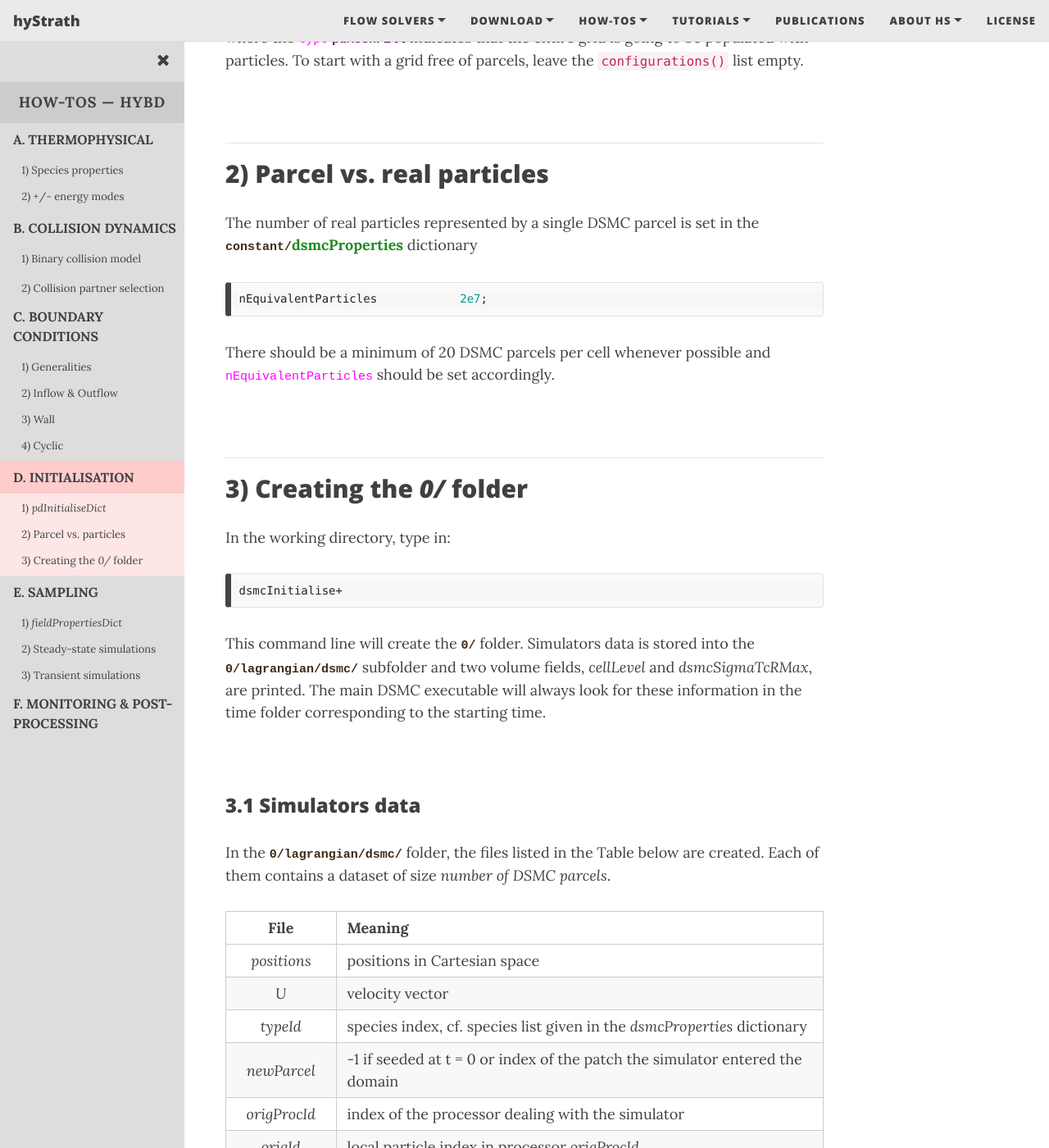
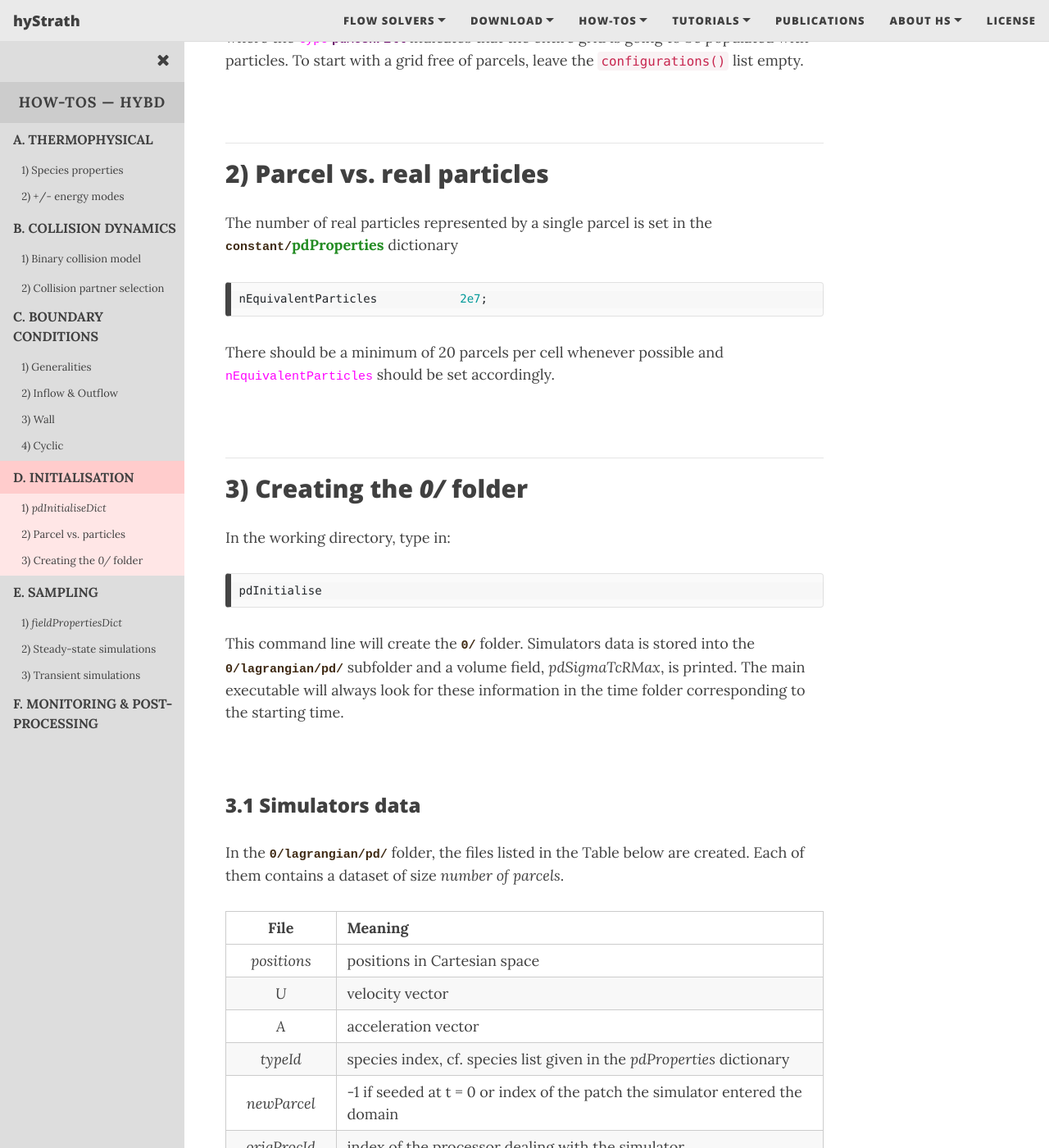
Before and after one commit to hystrath/hystrath.github.io, a Jekyll site: the page built from how-tos-picdsmc-fleming/how-tos-picdsmc-fleming-initialisation.md, in a window 1280 px wide and 1400 px high, scrolled down 990 px. Shown: the whole window at 82% size. Built offline with Jekyll 4.4.1, drawn with Linux system fonts in a browser that asks for light colours; nearby versions of some CDN libraries; some of the changed text lies outside the part shown.

Commit message:
Editing pages

````diff
--- a/how-tos-picdsmc-fleming/how-tos-picdsmc-fleming-initialisation.md
+++ b/how-tos-picdsmc-fleming/how-tos-picdsmc-fleming-initialisation.md
@@ -94,13 +94,13 @@ where the <dictkey>type</dictkey> <dictval>pdMeshFill</dictval> indicates that t
 ---
 ## 2) Parcel vs. real particles
 
-The number of real particles represented by a single DSMC parcel is set in the <dirname>constant/</dirname><dict>dsmcProperties</dict> dictionary
+The number of real particles represented by a single parcel is set in the <dirname>constant/</dirname><dict>pdProperties</dict> dictionary
 
 ```c++
 nEquivalentParticles            2e7;
 ```
 
-There should be a minimum of 20 DSMC parcels per cell whenever possible and <dictkey>nEquivalentParticles</dictkey> should be set accordingly.
+There should be a minimum of 20 parcels per cell whenever possible and <dictkey>nEquivalentParticles</dictkey> should be set accordingly.
 
 
 <br>
@@ -110,32 +110,33 @@ There should be a minimum of 20 DSMC parcels per cell whenever possible and <dic
 
 In the working directory, type in:
 ```sh
-dsmcInitialise+
+pdInitialise
 ```
-This command line will create the <dirname>0/</dirname> folder. Simulators data is stored into the <dirname>0/lagrangian/dsmc/</dirname> subfolder and two volume fields, _cellLevel_ and _dsmcSigmaTcRMax_, are printed. The main DSMC executable will always look for these information in the time folder corresponding to the starting time.
+This command line will create the <dirname>0/</dirname> folder. Simulators data is stored into the <dirname>0/lagrangian/pd/</dirname> subfolder and a volume field, _pdSigmaTcRMax_, is printed. The main executable will always look for these information in the time folder corresponding to the starting time.
 
 &nbsp;
 
 ### 3.1 Simulators data
 
-In the <dirname>0/lagrangian/dsmc/</dirname> folder, the files listed in the Table below are created. Each of them contains a dataset of size _number of DSMC parcels_.
+In the <dirname>0/lagrangian/pd/</dirname> folder, the files listed in the Table below are created. Each of them contains a dataset of size _number of parcels_.
 
 | File    | Meaning          |
 |:-------------:|-------------|
 | _positions_      | positions in Cartesian space |
 | _U_      | velocity vector |
-| _typeId_ | species index, cf. species list given in the _dsmcProperties_ dictionary |
+| _A_      | acceleration vector |
+| _typeId_ | species index, cf. species list given in the _pdProperties_ dictionary |
 | _newParcel_      | -1 if seeded at t = 0 or index of the patch the simulator entered the domain |
 | _origProcId_ | index of the processor dealing with the simulator |
 | _origId_ | local particle index in processor _origProcId_ |
 | _classification_      | not used, to be revised |
 |   |  |
 | _ERot_      | rotational energy |
-| _vibLevel_      | vibrational energy level for each vibrational energy mode |
-| _ELevel_      | electronic energy level |
+| _EVib_      | vibrational energy |
+| _EPot_      | potential energy |
 
 &nbsp;
 
 ### 3.2 Initial volume fields
 
-+ _dsmcSigmaTcRMax_ is a first estimate of the maximum value taken by the product of the collision cross-section by the relative speed. For a gas mixture, it is usually obtained by considering the properties (diameter, omega, alpha) of the most abundant species. As the simulation proceeds, this field is updated as soon as a new local maximum is found. It requires no user intervention.
++ _pdSigmaTcRMax_ is a first estimate of the maximum value taken by the product of the collision cross-section by the relative speed. For a gas mixture, it is usually obtained by considering the properties (diameter, omega, alpha) of the most abundant species. As the simulation proceeds, this field is updated as soon as a new local maximum is found. It requires no user intervention.
````
Also changed, not shown: how-tos-picdsmc-fleming/how-tos-picdsmc-fleming-sampling.md (+3 -3 lines), how-tos-picdsmc-fleming/how-tos-picdsmc-fleming-thermophysical.md (+4 -4 lines).
